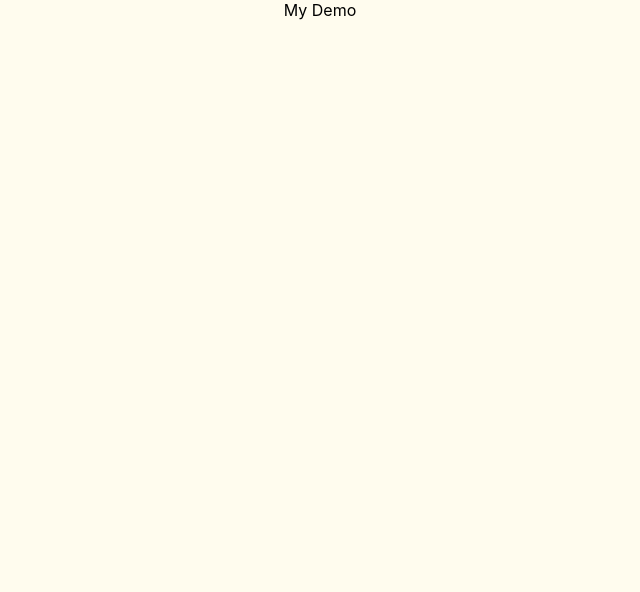
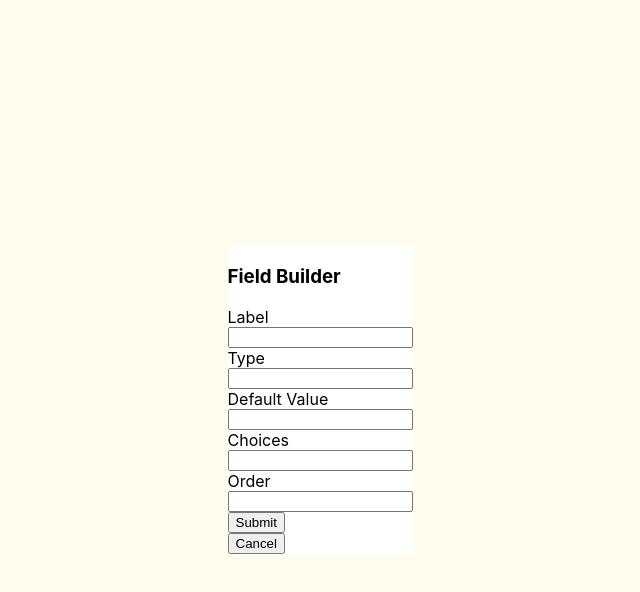
Before and after one commit to procheteau/interview-demo, a React (Create React App) app in the folder front-end-craft-demo/: page / in a window 1280 px wide. Shown: the top 592 px of the page, without its empty margins (320-960 px from the left). Built offline with nearby package versions, Linux system fonts and the light colour scheme.

Commit message:
created initial FieldBuilder functional component

```diff
--- a/front-end-craft-demo/src/App.tsx
+++ b/front-end-craft-demo/src/App.tsx
@@ -1,10 +1,11 @@
 import React from 'react';
+import FieldBuilder from "./components/FieldBuilder";
 import './index.css';
 
 function App() {
   return (
     <div className="App">
-      My Demo
+      <FieldBuilder/>
     </div>
   );
 }
--- /dev/null
+++ b/front-end-craft-demo/src/components/FieldBuilder.tsx
@@ -0,0 +1,26 @@
+import React from 'react';
+import '../index.css';
+
+function FieldBuilder() {
+    return (
+        <div className='form'>
+            <h3>Field Builder</h3>
+            <form>
+                <label htmlFor="label">Label</label>
+                <input type="text" id="label" name="label"/>
+                <label htmlFor="type">Type</label>
+                <input type="text" id="type" name="type"/>
+                <label htmlFor="defaultValue">Default Value</label>
+                <input type="text" id="defaultValue" name="defaultValue"/>
+                <label htmlFor="choices">Choices</label>
+                <input type="text" id="choices" name="choices"/>
+                <label htmlFor="order">Order</label>
+                <input type="text" id="order" name="order"/>
+                <input type="submit" value="Submit"/>
+                <input type="button" value="Cancel"/>
+            </form>
+        </div>
+    );
+}
+
+export default FieldBuilder;
--- a/front-end-craft-demo/src/index.css
+++ b/front-end-craft-demo/src/index.css
@@ -1,12 +1,3 @@
-.App {
-  text-align: center;
-  position: fixed;
-  background-color: #fffcee;
-  height: 100%;
-  width: 100%;
-  top: 0;
-  left: 0;
-}
 
 body {
   margin: 0;
@@ -21,3 +12,24 @@ code {
   font-family: source-code-pro, Menlo, Monaco, Consolas, 'Courier New',
     monospace;
 }
+
+.App {
+  position: fixed;
+  background-color: #fffcee;
+  height: 100%;
+  width: 100%;
+  top: 0;
+  left: 0;
+  display: flex;
+  justify-content: center;
+  align-items: center;
+  flex-direction: column;
+}
+
+.form {
+  background-color: white;
+}
+
+input {
+  display: block;
+}
```
